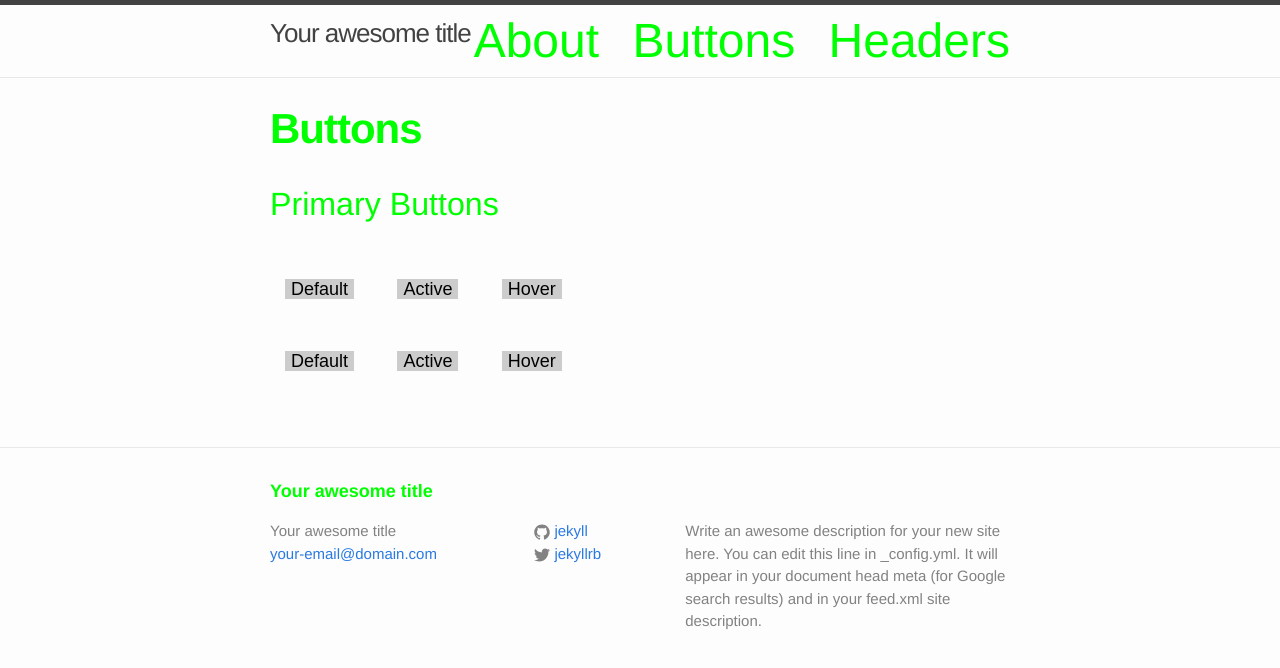
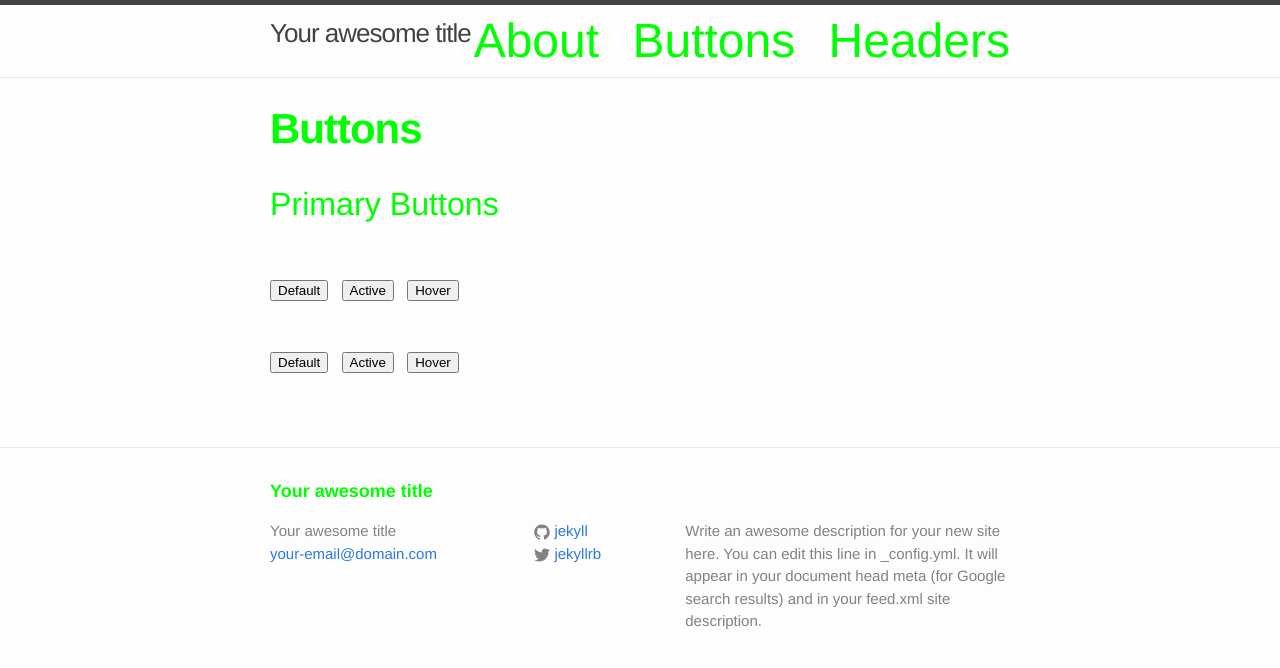
Before and after one commit to armydotmil/armydotmil.github.io, a Jekyll site: the page built from buttons.md, in a window 1280 px wide. Shown: the top 668 px of the page. Built offline with Jekyll 4.4.1, drawn with Linux system fonts in a browser that asks for light colours.

Commit message:
Update _buttons.scss

```diff
--- a/_sass/_buttons.scss
+++ b/_sass/_buttons.scss
@@ -1,18 +1 @@
-$button-stroke: inset 0 0 0 2px;
-
 // Buttons
-
-.usa-button,
-.usa-button-primary,
-.usa-button:visited,
-.usa-button-primary:visited,
-button{
-  appearance: none;
-  background-color: #ccc;
-  border: 0;
-  font-size: 18px;
-  cursor: pointer;
-  display: inline-block;
-  line-height: 1;
-  margin: 15px;
-  }
```
